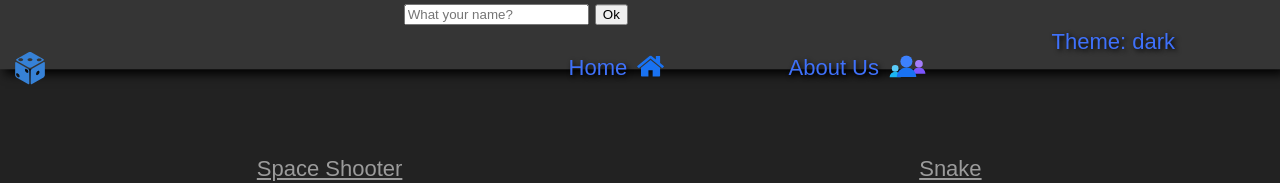
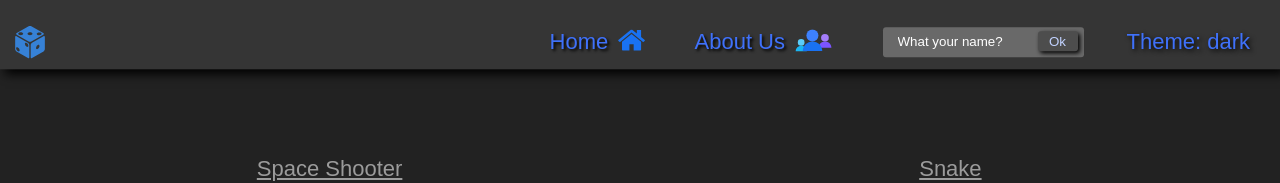
Before and after one commit to NikolaiSemko/games, a plain HTML site: page index.html in a window 1280 px wide. Shown: the top 183 px of the page. Drawn offline with Linux system fonts and the light colour scheme.

Commit message:
Add files via upload

```diff
--- /dev/null
+++ b/CSS/game2.css
@@ -0,0 +1,52 @@
+*{
+    padding: 0;
+    margin: 0;
+}
+
+.body{
+    background: url("../Images/bSnake.jpg");
+    min-height: 100vh;
+    background-size: 100vw 100vh;
+    background-repeat: no-repeat;
+    display: flex;
+    justify-content: center;
+    align-items: center;
+}
+
+#scoreBox{
+    position: absolute;
+    top: 10px;
+    right: 100px;
+    font-size: 38px;
+    font-weight: bold;
+}
+
+#board{
+    background: linear-gradient(rgb(217, 226, 137), rgb(145, 237, 159));
+    width: 90vmin;
+    height:92vmin ;
+    border: 2px solid black;
+    display: grid;
+    grid-template-rows: repeat(18, 1fr);
+    grid-template-columns: repeat(18, 1fr);
+
+}
+
+.head{
+    background:linear-gradient(rgb(254, 141, 3), yellow);
+    border: 2px solid black;
+    transform: scale(1.02);
+    border-radius: 9px;
+}
+
+.snake{
+    background-color: rgb(52, 116, 23);
+    border:2px solid black;
+    border-radius: 12px;
+}
+
+.food{
+    background-color: rgb(253, 144, 19);
+    border: 2px solid white;
+    border-radius: 8px;
+}
--- /dev/null
+++ b/CSS/game3.css
@@ -0,0 +1,12 @@
+body{
+    margin:0;
+    background-color: black;
+    padding:10px 20px;
+}
+
+p{
+    color:white;
+    font-family: sans-serif;
+    font-size: 14px;
+    margin-bottom: 6px;
+}
--- /dev/null
+++ b/CSS/game4.css
@@ -0,0 +1,10 @@
+body{
+    margin:0;
+    background-color: #502B0F;
+    padding:10px 20px;
+}
+
+#game-container {
+    display: flex;
+    justify-content: center;
+}
--- a/CSS/style.css
+++ b/CSS/style.css
@@ -1,4 +1,4 @@
-html, body {
+body {
     height: 100%;
     margin: 0;
     /* overflow: hidden; */
@@ -64,14 +64,18 @@ footer {
     /* background-color: rgba(0, 0, 255, 0.534); */
     transition: 0.7s;
     color: rgba(255, 255, 255, 0.548);
+    height: auto;
 }
+
 .grid2>div>a {
     color: rgba(255, 255, 255, 0.548);
 }
+
 .grid2>div>a:hover {
     color: rgb(63, 113, 250);
     transition: 0.7s;
 }
+
 .grid2 {
     height: 90%;
     display: grid;
@@ -94,6 +98,7 @@ footer {
     width: 70%;
     transition: 0.7s;
 }
+
 .game_image:hover {
     border-radius: 10px;
     box-shadow: 15px 15px 20px rgb(0, 0, 0);
@@ -108,6 +113,7 @@ footer {
     transform: translateY(30%);
     transition: 0.3s;
 }
+
 .icon2 {
     height: 30px;
     margin-left: 10px;
@@ -118,18 +124,79 @@ footer {
     float: right;
     color: rgb(63, 113, 250);
     text-shadow: 2px 2px 5px rgb(0, 0, 0);
-    margin: 25px 100px 15px 15px;
+    margin: 25px 25px 15px 15px;
     padding: 5px;
     font-weight: 100;
 }
 
+.form {
+    position: relative;
+    /* width: 300px; */
+}
+
+.newUser {
+    margin: 22px 25px 15px 15px;
+    padding: 5px;
+    float: right;
+}
+
+::placeholder {
+    color: rgb(255, 255, 255);
+    /* Firefox */
+}
+.reg::placeholder {
+    color: rgb(0, 0, 0);
+    /* Firefox */
+}
+.reg {
+    color: rgb(0, 0, 0);
+    /* Firefox */
+}
+
+.newUser input, .newUser button {
+    border: none;
+    outline: none;
+    border-radius: 3px;
+}
+.newUser button {
+    margin-top: 4px;
+    margin-right: 4px;
+}
+
+.newUser input {
+    width: 95%;
+    height: 28px;
+    background: #696969;
+    padding-left: 15px;
+}
+
+.newUser button {
+    height: 20px;
+    width: 40px;
+    color: rgb(193, 210, 255);
+    box-shadow: 2px 2px 4px rgb(0, 0, 0);
+    position: absolute;
+    top: 6px;
+    right: 0px;
+    background: #4d4d4d;
+    cursor: pointer;
+}
+
+.newUser button:before {
+    /* font-family: 'Tahoma';
+    content: "\f105"; */
+    color: #8d9cff;
+    font-size: 20px;
+    font-weight: bold;
+}
+
 .buttons {
     background-color: rgba(33, 33, 133, 0);
-    text-shadow: 2px 2px 5px rgb(0, 0, 0);
+    text-shadow: 2px 2px 3px rgb(0, 0, 0);
     color: rgb(63, 113, 250);
     border-radius: 7px;
     float: right;
-    margin: 25px 100px 15px 15px;
+    margin: 25px 25px 15px 15px;
     padding: 5px;
     font-weight: 100;
     transition: 0.3s;
@@ -139,7 +206,7 @@ footer {
     transform: scale(1.2) translateY(-5px);
     transition: 0.3s;
     cursor: pointer;
-    box-shadow: 5px 5px 10px rgb(0, 0, 0);
+    box-shadow: 4px 4px 6px rgb(0, 0, 0);
     background-color: rgba(255, 255, 255, 0);
 }
 
@@ -168,7 +235,8 @@ header:hover {
     transform: translateY(-1%);
     transition: 0.3s;
 }
-header:hover h2{
+
+header:hover h2 {
     font-size: 36px;
     transition: 0.3s;
     margin: 20px;
```
